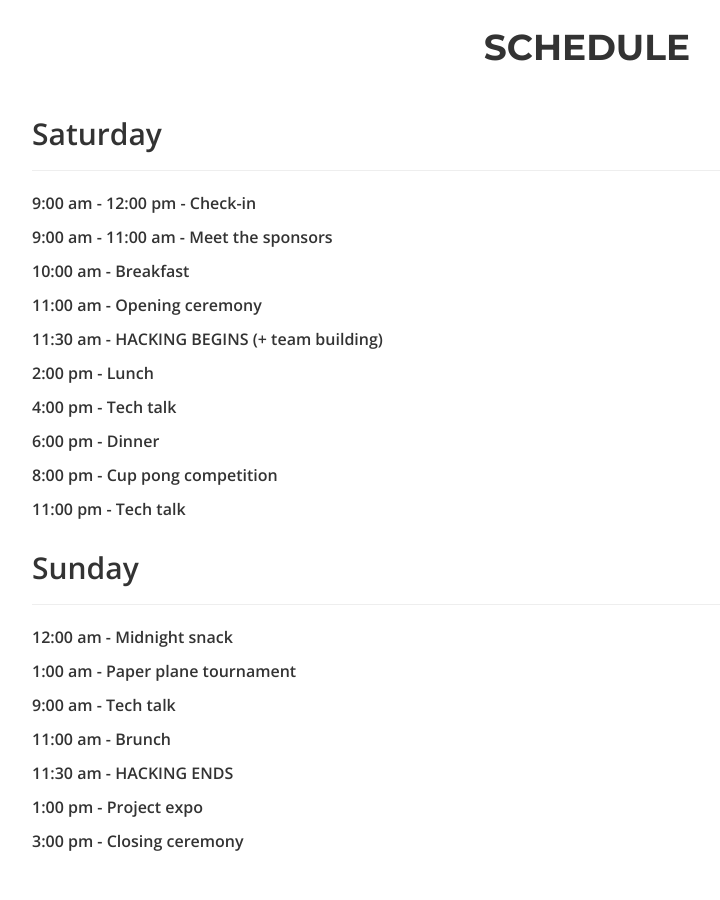
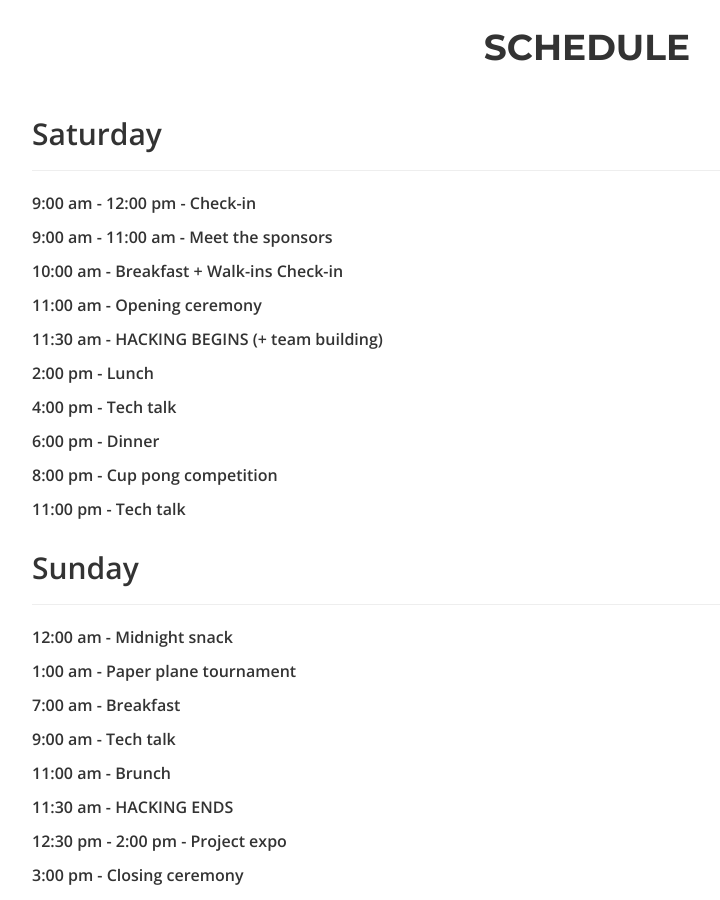
Before and after one commit to eselenic/demonhacks, a Jekyll site: the page built from index.html, in a window 1280 px wide and 900 px high, scrolled down 3275 px. Shown: the whole window, without its empty margins (53-773 px from the left). Built offline with Jekyll 4.4.1, drawn with Linux system fonts in a browser that asks for light colours; nearby versions of some CDN libraries.

Commit message:
Added schedule items.

```diff
--- a/_config.yml
+++ b/_config.yml
@@ -116,7 +116,7 @@ event:
       event: [
       "9:00 am - 12:00 pm - Check-in",
       "9:00 am - 11:00 am - Meet the sponsors",
-      "10:00 am - Breakfast",
+      "10:00 am - Breakfast + Walk-ins Check-in",
       "11:00 am - Opening ceremony",
       "11:30 am - HACKING BEGINS (+ team building)",
       "2:00 pm - Lunch",
@@ -129,10 +129,11 @@ event:
       event: [
       "12:00 am - Midnight snack",
       "1:00 am - Paper plane tournament",
+      "7:00 am - Breakfast",
       "9:00 am - Tech talk",
       "11:00 am - Brunch",
       "11:30 am - HACKING ENDS",
-      "1:00 pm - Project expo",
+      "12:30 pm - 2:00 pm - Project expo",
       "3:00 pm - Closing ceremony"]
 
 
```
